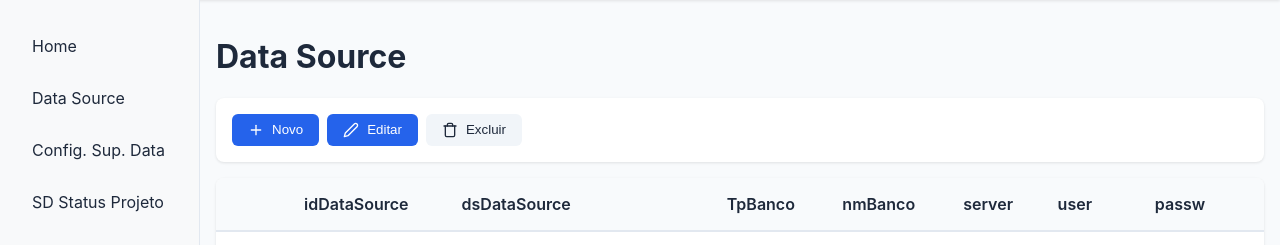
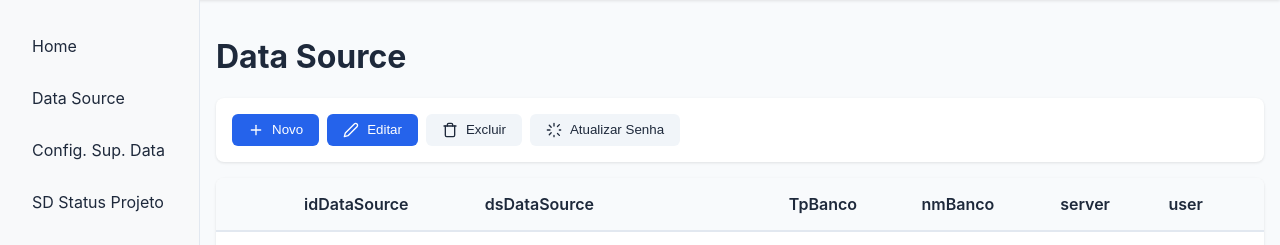
Before and after one commit to arodri10-br/MigAction, a Flask app: page /datasource in a window 1280 px wide. Shown: the part 61-306 px from the top of the page. Run offline with Flask 3, Linux system fonts and the light colour scheme; data comes from the database, SQL or seed files in the repository; both versions use the stored data as it was after the commit; parts of the project's set-up code (start-up, migrations or seed data) failed here and were passed over.

Commit message:
Data Source

```diff
--- a/api_datasource.py
+++ b/api_datasource.py
@@ -2,6 +2,7 @@
 from flask import Blueprint, request, jsonify
 from sysdb import SessionLocal, DataSource
 from datetime import datetime, timezone
+from crypto_utils import encrypt_password, decrypt_password
 
 bp_datasource = Blueprint('datasource_api', __name__, url_prefix='/api/datasource')
 
@@ -21,7 +22,6 @@ def create_datasource():
             nmBanco=data['nmBanco'],
             server=data['server'],
             user=data['user'],
-            passw=data['passw'],
             username=request.headers.get('username', 'admin'),
             dtAtualizacao=datetime.now(timezone.utc)
         )
@@ -38,6 +38,12 @@ def create_datasource():
 def get_datasource_list():
     session = SessionLocal()
     datasources = session.query(DataSource).all()
+
+    # Descriptografar a senha antes de enviar os dados para o frontend
+    result = []
+    for datasource in datasources:
+        data = datasource.to_dict()
+        result.append(data)
     session.close()
     return jsonify([datasource.to_dict() for datasource in datasources])
 
@@ -48,7 +54,9 @@ def get_datasource(idDataSource):
     datasource = session.query(DataSource).filter_by(idDataSource = idDataSource).first()
     session.close()
     if datasource:
-        return jsonify(datasource.to_dict())
+        data = datasource.to_dict()
+        return jsonify(data)
+
     return jsonify({"error": "Registro não encontrado."}), 404
 
 # Atualizar um registro da tabela datasource
@@ -68,7 +76,6 @@ def update_datasource(idDataSource):
         datasource.nmBanco=data.get('nmBanco', datasource.nmBanco)
         datasource.server=data.get('server', datasource.server)
         datasource.user=data.get('user', datasource.user)
-        datasource.passw=data.get('passw', datasource.passw)
 
         session.commit()
         session.close()
@@ -89,3 +96,34 @@ def delete_datasource(idDataSource):
     session.commit()
     session.close()
     return jsonify({"message": "Registro deletado com sucesso."})
+
+@bp_datasource.route('/update-password/<string:idDataSource>', methods=['PUT'])
+def update_password(idDataSource):
+    """
+    Atualiza a senha de um DataSource específico sem expor o valor na interface.
+    """
+    try:
+        data = request.json
+        new_password = data.get('new_password')
+
+        # Verificação: Senha não pode ser vazia
+        if not new_password:
+            return jsonify({"error": "A nova senha não pode estar vazia."}), 400
+
+        session = SessionLocal()
+        datasource = session.query(DataSource).filter_by(idDataSource=idDataSource).first()
+
+        if not datasource:
+            session.close()
+            return jsonify({"error": "Registro não encontrado."}), 404
+
+        # Criptografar a nova senha antes de salvar
+        datasource.passw = encrypt_password(new_password)
+        datasource.dtAtualizacao = datetime.now(timezone.utc)  # Atualizar timestamp
+
+        session.commit()
+        session.close()
+        return jsonify({"message": "Senha atualizada com sucesso."}), 200
+
+    except Exception as e:
+        return jsonify(success=False, error=str(e)), 500
--- a/templates/form_datasource.html
+++ b/templates/form_datasource.html
@@ -18,6 +18,11 @@
         <svg xmlns="http://www.w3.org/2000/svg" width="16" height="16" viewBox="0 0 24 24" fill="none" stroke="currentColor" stroke-width="2" stroke-linecap="round" stroke-linejoin="round"><polyline points="3 6 5 6 21 6"></polyline><path d="M19 6v14a2 2 0 0 1-2 2H7a2 2 0 0 1-2-2V6m3 0V4a2 2 0 0 1 2-2h4a2 2 0 0 1 2 2v2"></path></svg>
         Excluir
     </button>
+    <button onclick="showUpdatePasswordModal()" class="secondary">
+        <svg xmlns="http://www.w3.org/2000/svg" width="16" height="16" viewBox="0 0 24 24" fill="none" stroke="currentColor" stroke-width="2" stroke-linecap="round" stroke-linejoin="round"><path d="M12 2v4M12 20v2M4.93 4.93l2.83 2.83M17.24 17.24l2.83 2.83M2 12h4M20 12h2M4.93 19.07l2.83-2.83M17.24 6.76l2.83-2.83"></path>
+        </svg>
+        Atualizar Senha
+    </button>
 </div>
 
 <div class="grid-container">
@@ -31,7 +36,6 @@
                 <th>nmBanco</th>
                 <th>server</th>
                 <th>user</th>
-                <th>passw</th>
             </tr>
         </thead>
         <tbody id="datasourceTable">
@@ -76,10 +80,6 @@
                 <input type="text" id="user" name="user" >
             </div>
 
-            <div class="form-group">
-                <label for="passw">Senha:</label>
-                <input type="text" id="passw" name="passw" >
-            </div>
             <div class="modal-actions">
                 <button type="button" class="secondary" onclick="hideModal()">Cancelar</button>
                 <button type="submit" class="primary">Salvar</button>
@@ -89,7 +89,47 @@
     </div>
 </div>
 
+<!-- Modal para Atualizar Senha -->
+<div id="updatePasswordModal" class="modal">
+    <div class="modal-content">
+        <h2>Atualizar Senha</h2>
+        <form id="updatePasswordForm">
+            <div class="form-group">
+                <label for="new_password">Nova Senha:</label>
+                <input type="password" id="new_password" name="new_password" maxlength="50" autocomplete="new-password">
+
+            </div>
+            <div class="form-group">
+                <label for="confirm_password">Confirmar Senha:</label>
+                <input type="password" id="confirm_password" name="confirm_password" maxlength="50" autocomplete="new-password">
+            </div>
+            <div class="modal-actions">
+                <button type="button" class="secondary" onclick="hideUpdatePasswordModal()">Cancelar</button>
+                <button type="button" class="primary" onclick="updatePassword()">Atualizar</button>
+            </div>
+            <div id="passwordErrorMessage" class="error-message" style="display: none; color: red; margin-top: 10px;"></div>
+        </form>
+    </div>
+</div>
+
 <script>
+
+    function showUpdatePasswordModal() {
+        const key = getSelecteddatasource();
+        if (!key) {
+            alert('Por favor, selecione um Data Source para atualizar a senha.');
+            return;
+        }
+        hideModal(); // Fecha o outro modal para evitar sobreposição
+        document.getElementById('updatePasswordModal').classList.add('active');
+    }
+
+    function hideUpdatePasswordModal() {
+        document.getElementById('updatePasswordModal').classList.remove('active');
+        document.getElementById('new_password').value = '';
+        document.getElementById('confirm_password').value = '';
+        document.getElementById('passwordErrorMessage').style.display = 'none';
+    }
 
     function getSelecteddatasource() {
         const selected = document.querySelector('input[name="selectedUser"]:checked');
@@ -126,7 +166,6 @@
                     row.insertCell().innerText = user.nmBanco;
                     row.insertCell().innerText = user.server;
                     row.insertCell().innerText = user.user;
-                    row.insertCell().innerText = user.passw;
 
                 });
             })
@@ -135,14 +174,12 @@
 
 
     function showAddModal() {
+        hideUpdatePasswordModal();
         document.getElementById('modalTitle').textContent = 'Novo datasource';
         document.getElementById('datasourceForm').reset();
         document.getElementById('formModal').classList.add('active');
         document.getElementById('idDataSource').value = '';
-
         document.getElementById('idDataSource').readOnly = false;
-
-
         // Esconder mensagem de erro ao abrir modal
         document.getElementById('errorMessage').style.display = 'none';
         document.getElementById('errorMessage').innerHTML = '';
@@ -173,11 +210,7 @@
                 document.getElementById("nmBanco").value = datasource.nmBanco;
                 document.getElementById("server").value = datasource.server;
                 document.getElementById("user").value = datasource.user;
-                document.getElementById("passw").value = datasource.passw;
-
                 document.getElementById("idDataSource").style.display = "block";
-
-
                 document.getElementById('formModal').classList.add('active');
             })
 
@@ -188,14 +221,14 @@
         }
 
     function deleteSelected() {
-        const datasource = getSelecteddatasource();
-        if (!datasource) {
+        const key = getSelecteddatasource();
+        if (!key) {
             alert('Por favor, selecione um datasource para excluir.');
             return;
         }
 
         if (confirm('Tem certeza que deseja excluir este datasource?')) {
-            fetch(`/api/datasource/${datasource}`, {
+            fetch(`/api/datasource/${key.idDataSource}`, {
                 method: 'DELETE'
             }).then(() => {
                 loaddatasource();
@@ -239,11 +272,60 @@
     });
 });
 
-function showError(message) {
-    let errorDiv = document.getElementById('errorMessage');
-    errorDiv.style.display = 'block';
-    errorDiv.innerHTML = `<strong>Erro:</strong> ${message}`;
-}
+    function showError(message) {
+        let errorDiv = document.getElementById('errorMessage');
+        errorDiv.style.display = 'block';
+        errorDiv.innerHTML = `<strong>Erro:</strong> ${message}`;
+    }
+
+    function updatePassword() {
+        const key = getSelecteddatasource();
+        if (!key) {
+            alert('Por favor, selecione um Data Source para atualizar a senha.');
+            return;
+        }
+
+        const idDataSource = key.idDataSource;
+        const newPassword = document.getElementById("new_password").value.trim();
+        const confirmPassword = document.getElementById("confirm_password").value.trim();
+
+        if (!newPassword || !confirmPassword) {
+            showPasswordError("A senha não pode estar vazia.");
+            return;
+        }
+        if (newPassword.length < 6) {
+            showPasswordError("A senha deve ter pelo menos 6 caracteres.");
+            return;
+        }
+        if (newPassword !== confirmPassword) {
+            showPasswordError("As senhas não coincidem.");
+            return;
+        }
+
+        fetch(`/api/datasource/update-password/${encodeURIComponent(idDataSource)}`, {
+            method: "PUT",
+            headers: {
+                "Content-Type": "application/json",
+            },
+            body: JSON.stringify({ new_password: newPassword })
+        })
+        .then(response => response.json())
+        .then(data => {
+            if (data.error) {
+                showPasswordError("Erro ao atualizar senha: " + data.error);
+            } else {
+                alert("Senha atualizada com sucesso!");
+                hideUpdatePasswordModal();
+            }
+        })
+        .catch(error => console.error("Erro ao atualizar senha:", error));
+    }
+
+    function showPasswordError(message) {
+        let errorDiv = document.getElementById('passwordErrorMessage');
+        errorDiv.style.display = 'block';
+        errorDiv.innerHTML = `<strong>Erro:</strong> ${message}`;
+    }
 
 </script>
 
```
Also changed, not shown: crypto_utils.py (added, +18 -0 lines), database/sys.db.
